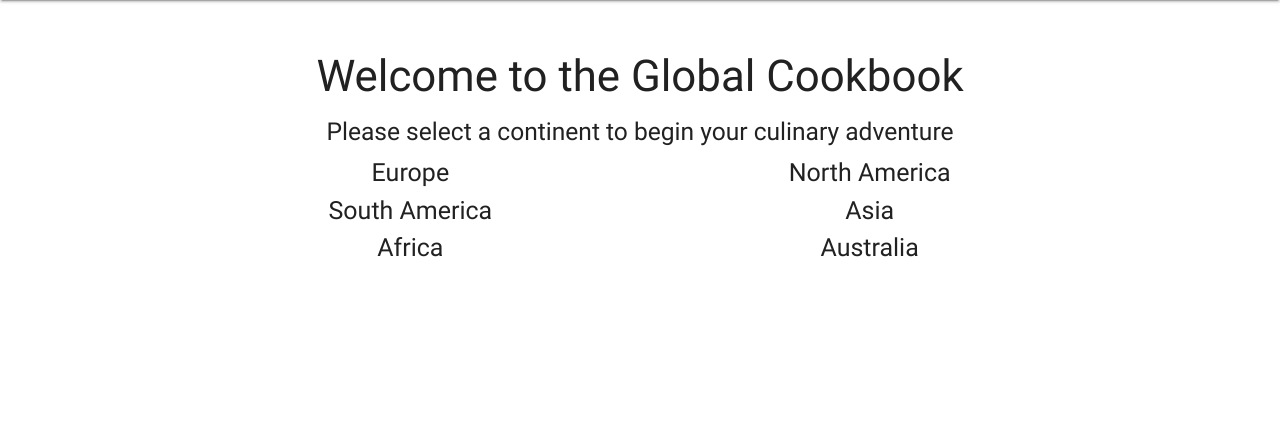
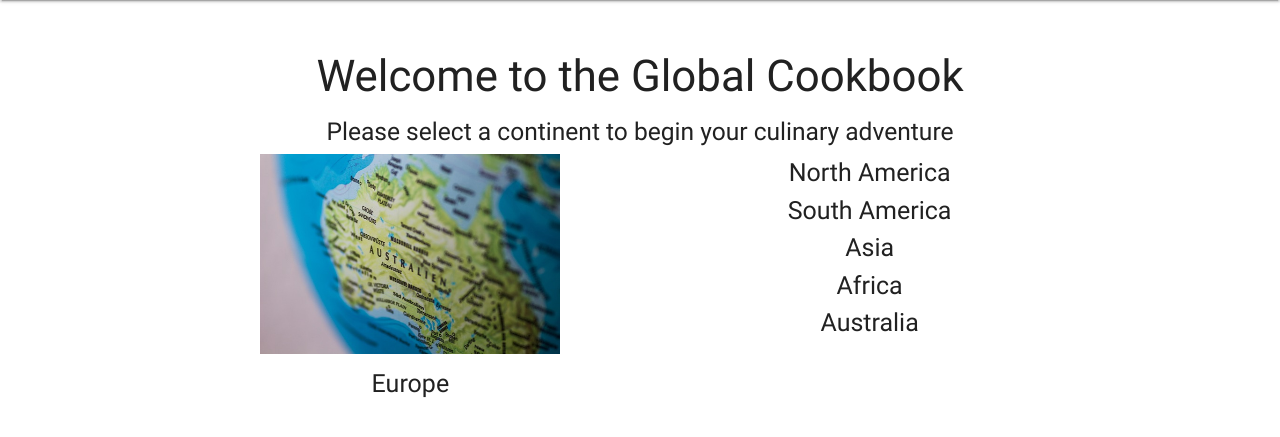
Before and after one commit to Code-Institute-Submissions/global-cookbook-application, a Flask app: page /home in a window 1280 px wide. Shown: the part 64-501 px from the top of the page. Run offline with Flask 2, Linux system fonts and the light colour scheme; some libraries are stand-ins or nearby versions.

Commit message:
Added image and link for European recipes from the home page

```diff
--- a/templates/home.html
+++ b/templates/home.html
@@ -4,7 +4,9 @@
 <h5 class=" center-align ">Please select a continent to begin your culinary adventure</h5>
 <div class ="row center-align">
     <div class="col s12 m5 offset-m2 l6">
-        <a href="{{url_for('europe')}}" class="center-align"></a>
+        <a href="{{url_for('europe')}}" class="center-align">
+           <img src="static/images/europe.jpg" alt="Europe">
+        </a>
         <div>Europe</div>
     </div>
     <div class="col s12 m5 offset-m2 l6">
```
Also changed, not shown: static/images/europe.jpg (added).
